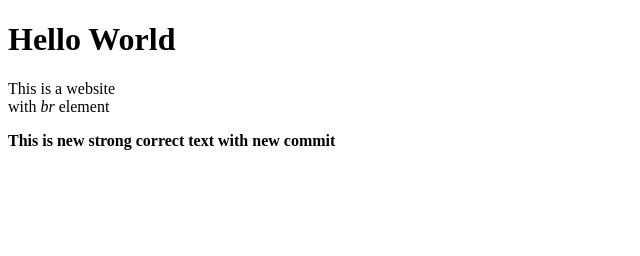
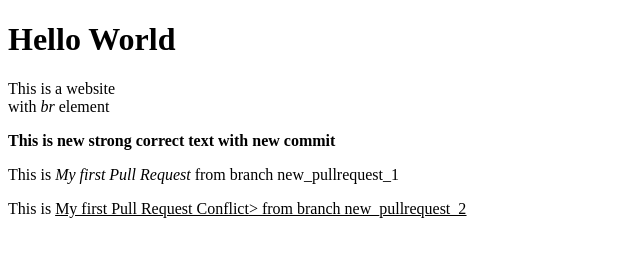
Before and after one commit to stxrlxvx/Git-bash, a plain HTML site: page index.html in a window 1280 px wide. Shown: the whole page, without its empty margins (0-640 px from the left). Drawn offline with Linux system fonts and the light colour scheme.

Commit message:
My first Pull Request Conflict from branch new_pullrequest_2

```diff
--- a/index.html
+++ b/index.html
@@ -8,5 +8,7 @@
 <h1>Hello World</h1>
 <p>This is a website<br>with <em>br</em> element</p>
 <p><strong>This is new strong correct text with new commit</strong></p>
+<p>This is <em>My first Pull Request</em> from branch new_pullrequest_1</p>
+<p>This is <u>My first Pull Request Conflict<u>> from branch new_pullrequest_2</p
 </body>
 </html>
```
